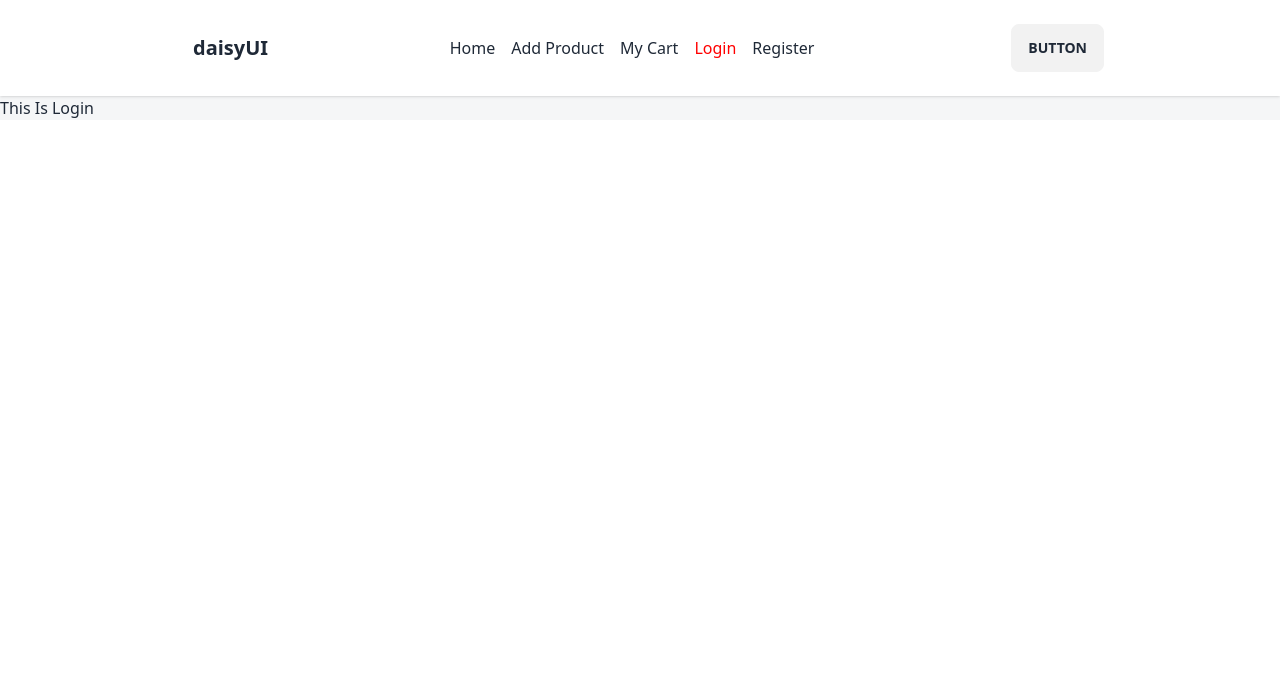
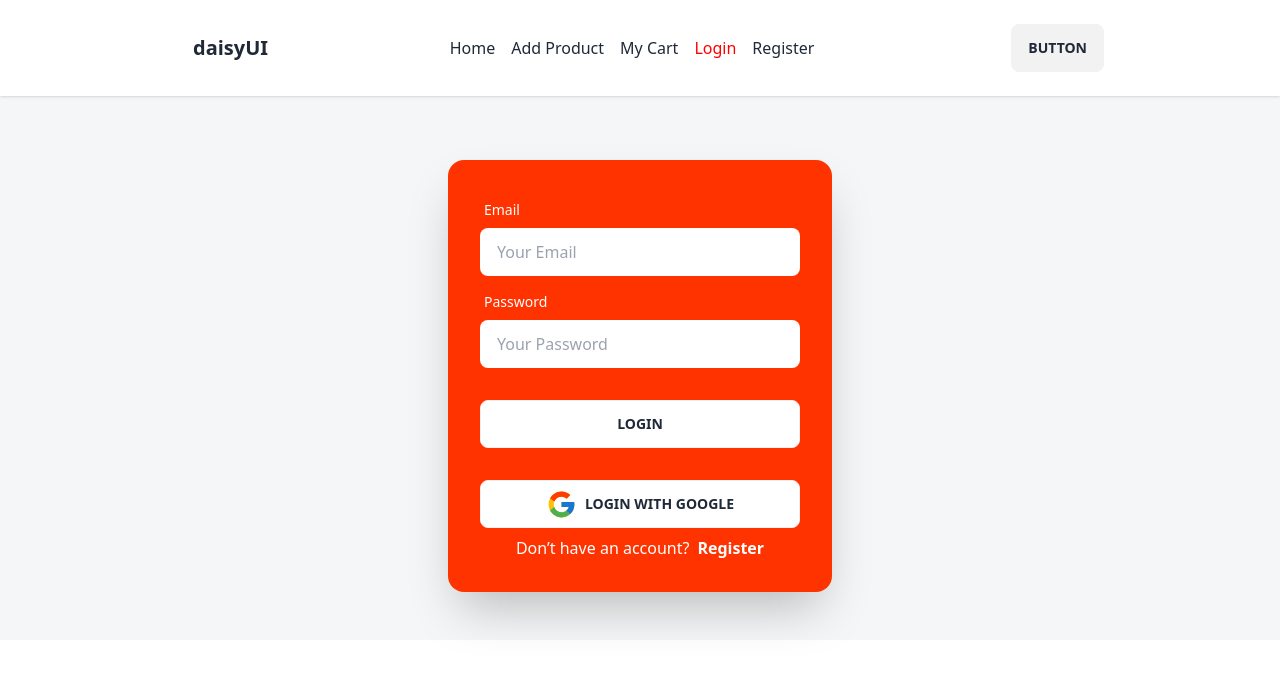
Before and after one commit to rayhanahmedDev/brand-shop-client-side, a React (Vite) app: page /login in a window 1280 px wide. Shown: the top 678 px of the page. Built offline with nearby package versions, Linux system fonts and the light colour scheme; no server answers.

Commit message:
user login on firebase  and make private route

```diff
--- a/src/Pages/Login.jsx
+++ b/src/Pages/Login.jsx
@@ -1,9 +1,85 @@
+import { Link, useLocation, useNavigate } from "react-router-dom";
+import { FcGoogle } from 'react-icons/fc';
+import { useContext, useState } from "react";
+import { AuthContext } from "../Router/AuthProvider";
+
+const Login = () => {
+
+    const [loginError, setLoginError] = useState('')
+    const [success, setSuccess] = useState('')
+
+    const {googleLogin,signIn} = useContext(AuthContext)
+    const location = useLocation()
+    const navigate = useNavigate()
 
 
-const Login = () => {
+    const handleSignIn = e =>{
+        e.preventDefault()
+        const email = e.target.email.value;
+        const password = e.target.password.value;
+        console.log(email,password)
+        setLoginError('')
+        setSuccess('')
+
+        signIn(email,password)
+        .then(result =>{
+            console.log(result.user)
+            navigate(location?. state? location.state : '/')
+            setSuccess('You Are Login Successfully ')
+
+        })
+        .catch(error =>{
+            console.error(error)
+            setLoginError('Please Provide a Right Password')
+        })
+    }
+
+     // google sign in
+     const handleGoogle = ()=>{
+        googleLogin()
+        .then(result =>{
+            navigate(location?. state? location.state : '/')
+            console.log(result.user)
+        })
+        .catch(error =>{
+            console.error(error)
+        })
+    }
+
     return (
         <div>
-            <h2>This Is Login</h2>
+            <div className="hero my-16 pb-12">
+                    <div className="card bg-[#FF3300] flex-shrink-0 w-full max-w-sm shadow-2xl">
+                        <form onSubmit={handleSignIn}  className="card-body">
+                            <div className="form-control">
+                                <label className="label">
+                                    <span className="label-text text-white">Email</span>
+                                </label>
+                                <input type="email" name="email" placeholder="Your Email" className="input" required />
+                            </div>
+                            <div className="form-control">
+                                <label className="label">
+                                    <span className="label-text text-white">Password</span>
+                                </label>
+                                <input type="password" name="password" placeholder="Your Password" className="input" required />
+                            </div>
+                            <div className="form-control mt-6">
+                                <button className="btn bg-white">Login</button>
+                            </div>
+                            <div className="form-control mt-6">
+                         <button onClick={handleGoogle} className="btn w-full bg-white"> <FcGoogle className='text-[31px]'></FcGoogle> Login With Google</button>
+                        </div>
+                        <p className='text-center text-white'>Don’t have an account?<Link to='/register' className="font-bold text-white ml-2">Register</Link></p>
+                        {
+                            loginError && <p className="text-white text-center">{loginError}</p>
+                        }
+                        {
+                            success && <p className="text-white text-center">{success}</p>
+                        }
+                        </form>
+
+                </div>
+            </div>
         </div>
     );
 };
--- a/src/Pages/Register.jsx
+++ b/src/Pages/Register.jsx
@@ -5,7 +5,7 @@ import { AuthContext } from "../Router/AuthProvider";
 
 const Register = () => {
 
-    const {googleLogin} = useContext(AuthContext)
+    const {googleLogin,createUser} = useContext(AuthContext)
 
     const [registerError, setRegisterError] = useState('')
     const [success, setSuccess] = useState('')
@@ -85,10 +85,10 @@ const Register = () => {
                         </div>
                         <p className='text-center text-white'>Already have an account?<Link to='/login' className="font-bold ml-2">Login</Link></p>
                         {
-                            registerError && <p className='text-center text-[#FF0000]'>{registerError}</p>
+                            registerError && <p className='text-center text-white'>{registerError}</p>
                         }
                         {
-                            success && <p className='text-center text-[#CC009C]'>{success}</p>
+                            success && <p className='text-center text-white'>{success}</p>
                         }
                     </form>
 
--- a/src/Router/AuthProvider.jsx
+++ b/src/Router/AuthProvider.jsx
@@ -1,6 +1,6 @@
-import { createContext } from "react";
+import { createContext, useEffect, useState } from "react";
 import PropTypes from 'prop-types';
-import { GoogleAuthProvider, getAuth, signInWithPopup } from "firebase/auth";
+import { GoogleAuthProvider, createUserWithEmailAndPassword, getAuth, onAuthStateChanged, signInWithEmailAndPassword, signInWithPopup } from "firebase/auth";
 import app from "../Firebase/firebase.config";
 
 const auth = getAuth(app);
@@ -11,13 +11,46 @@ export const AuthContext = createContext(null)
 
 const AuthProvider = ({children}) => {
 
+    const [user,setUser] = useState(null)
+    const [loading, setLoading] = useState(true)
+
+    // on state change
+   useEffect(() =>{
+    const unSubscribe = onAuthStateChanged(auth, currentUser =>{
+        console.log('on state change',currentUser)
+        setUser(currentUser)
+        setLoading(false)
+    })
+    return ()=>{
+        return unSubscribe;
+    }
+   },[])
+
     // google signUp
     const googleLogin = () =>{
+        setLoading(true)
         return signInWithPopup(auth,googleProvider)
     }
 
+    // register section
+    const createUser = (email,password) =>{
+        setLoading(true)
+        return createUserWithEmailAndPassword(auth,email,password)
+    }
+
+    // sign in
+
+    const signIn = (email,password) =>{
+        setLoading(true)
+        return signInWithEmailAndPassword(auth,email,password)
+    }
+
    const authInfo ={
+    user,
+    loading,
     googleLogin,
+    createUser,
+    signIn,
     }
     return (
         <AuthContext.Provider value={authInfo}>
--- /dev/null
+++ b/src/Router/PrivateRoute.jsx
@@ -0,0 +1,27 @@
+import { useContext } from "react";
+import { AuthContext } from "./AuthProvider";
+import { Navigate, useLocation } from "react-router-dom";
+import PropTypes from 'prop-types';
+
+const PrivateRoute = ({children}) => {
+
+    const {user,loading} = useContext(AuthContext)
+    const location = useLocation()
+
+
+    if(loading){
+        return <span className="loading loading-spinner loading-lg"></span>
+    }
+
+    if(user){
+        return children
+    }else{
+        return <Navigate state={location.pathname} to='/login'></Navigate>
+    }
+
+};
+
+PrivateRoute.propTypes = {
+    children:PropTypes.element.isRequired
+  };
+export default PrivateRoute;
--- a/src/main.jsx
+++ b/src/main.jsx
@@ -14,6 +14,7 @@ import Login from './Pages/Login';
 import Register from './Pages/Register';
 import AddProduct from './Pages/AddProduct';
 import MyCart from './Pages/MyCart';
+import PrivateRoute from './Router/PrivateRoute';
 
 const router = createBrowserRouter([
   {
@@ -23,7 +24,7 @@ const router = createBrowserRouter([
     children:[
       {
         path:'/',
-        element:<Home></Home>
+        element:<PrivateRoute><Home></Home></PrivateRoute>
       },
       {
         path:'/login',
```
